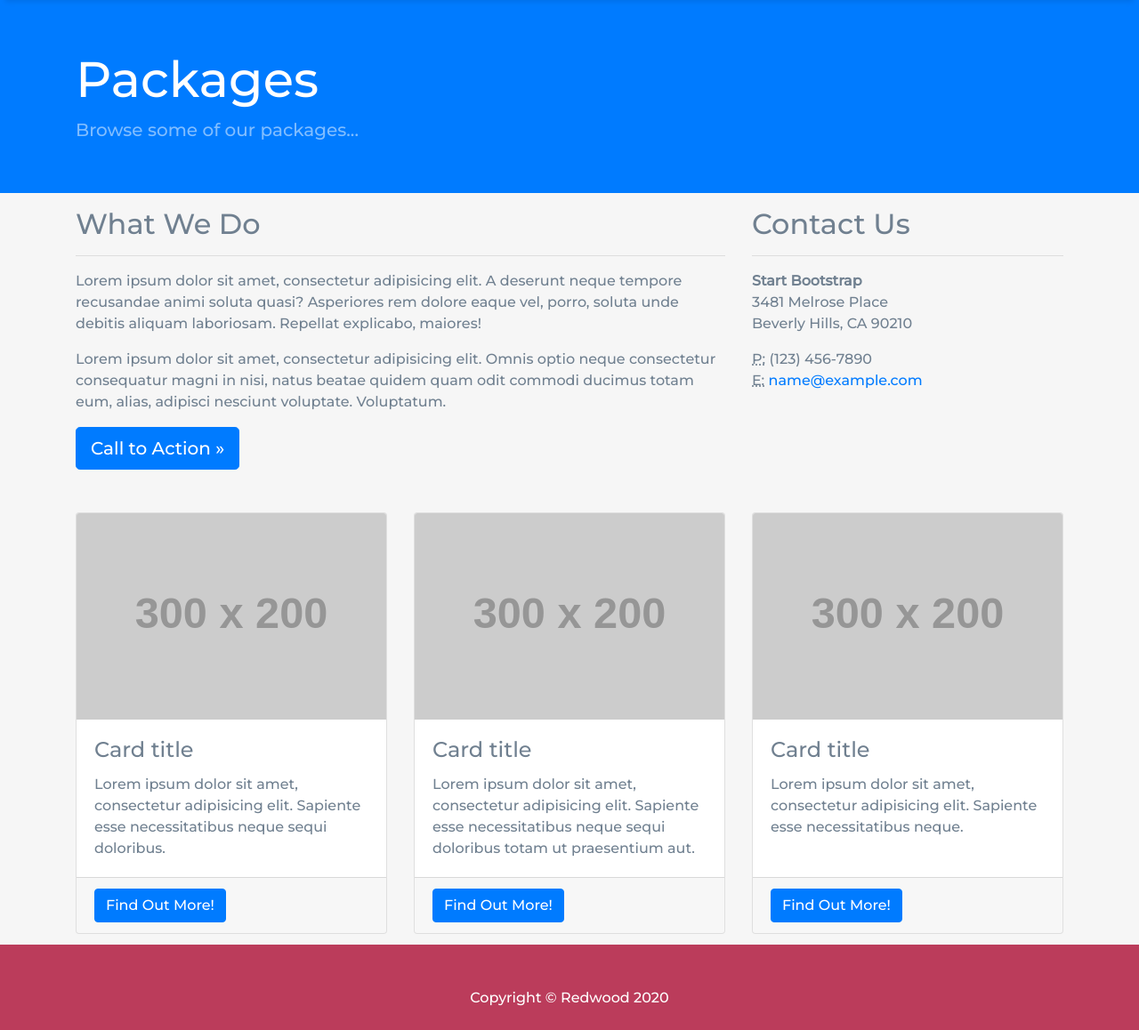
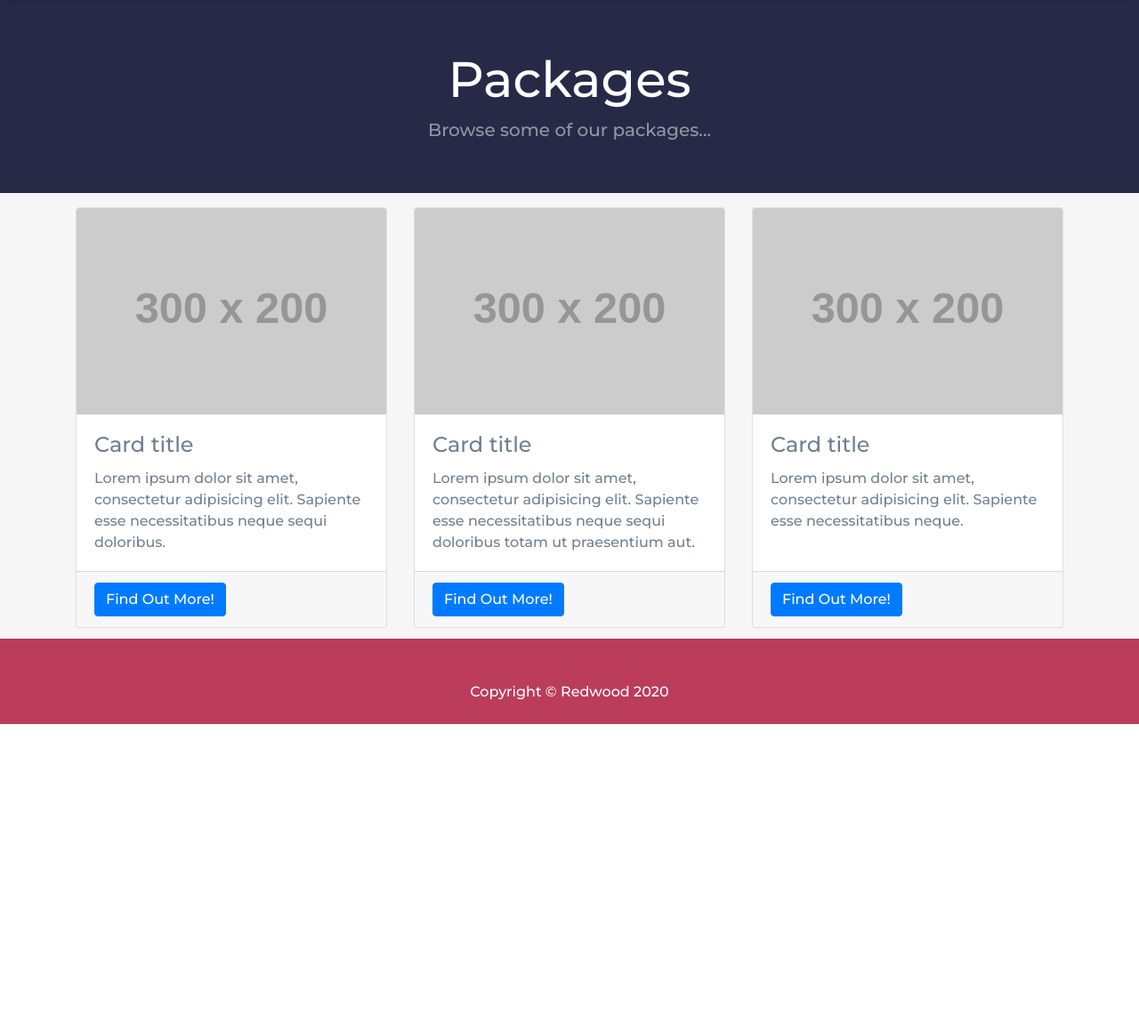
Before and after one commit to angus-archive/redwood, a PHP site: page /packages in a window 1280 px wide. Shown: the part 189-1347 px from the top of the page at 89% size. After the commit the page ends 1003 px from the top, so only its background shows below. Run offline with PHP 8.4, Linux system fonts and the light colour scheme; grey boxes labelled with a size stand in for pictures from a placeholder-image service; some libraries are stand-ins or nearby versions.

Commit message:
Fixed Footer, changed colour for banner

```diff
--- a/index.php
+++ b/index.php
@@ -13,7 +13,7 @@
 				<!-- Header-->
 				<?php $path = $_SERVER['DOCUMENT_ROOT'];$path .= "/includes/header-content.php";include_once($path); ?>
 				<!-- Page Banner-->
-				<div id="pageBanner" class="bg-primary py-2 mb-3">
+				<div id="pageBanner" class="py-2 mb-3">
 					<div class="container h-90">
 						<div class="row h-100 align-items-center">
 							<div class="col-lg-12">
--- a/packages/index.php
+++ b/packages/index.php
@@ -24,34 +24,6 @@
 			</div>
 			<!-- Page Content -->
 			<div class="container">
-
-				<div class="row">
-					<div class="col-md-8 mb-5">
-						<h2>What We Do</h2>
-						<hr>
-						<p>Lorem ipsum dolor sit amet, consectetur adipisicing elit. A deserunt neque tempore recusandae animi soluta quasi? Asperiores rem dolore eaque vel, porro, soluta unde debitis aliquam laboriosam. Repellat explicabo, maiores!</p>
-						<p>Lorem ipsum dolor sit amet, consectetur adipisicing elit. Omnis optio neque consectetur consequatur magni in nisi, natus beatae quidem quam odit commodi ducimus totam eum, alias, adipisci nesciunt voluptate. Voluptatum.</p>
-						<a class="btn btn-primary btn-lg" href="#">Call to Action &raquo;</a>
-					</div>
-					<div class="col-md-4 mb-5">
-						<h2>Contact Us</h2>
-						<hr>
-						<address>
-							<strong>Start Bootstrap</strong>
-							<br>3481 Melrose Place
-							<br>Beverly Hills, CA 90210
-							<br>
-						</address>
-						<address>
-							<abbr title="Phone">P:</abbr>
-							(123) 456-7890
-							<br>
-							<abbr title="Email">E:</abbr>
-							<a href="mailto:#">name@example.com</a>
-						</address>
-					</div>
-				</div>
-				<!-- /.row -->
 
 				<div class="row">
 					<div class="col-md-4 mb-5">
--- a/resources/styles/stylesheet.css
+++ b/resources/styles/stylesheet.css
@@ -100,6 +100,12 @@ Logo at top of page
 	min-width: 85px;
 	height: auto;
 
+}
+
+#pageBanner{
+	background-color: #272a47 !important;
+	/*background-color: var(--redwoodDarkRed) !important;*/
+	text-align: center;
 }
 
 /*
```
